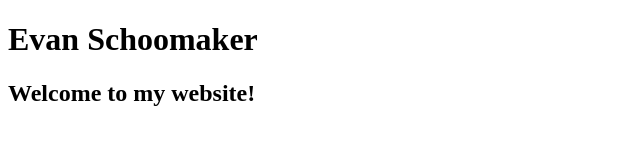
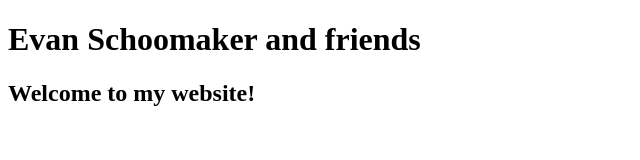
Before and after one commit to evanschoo17/evanschoo17.github.io, a plain HTML site: page index.html in a window 1280 px wide. Shown: the whole page, without its empty margins (0-640 px from the left). Drawn offline with Linux system fonts and the light colour scheme.

Commit message:
first update

```diff
--- a/index.html
+++ b/index.html
@@ -6,7 +6,7 @@
     </head>
 
     <body>
-        <h1>Evan Schoomaker</h1>
+        <h1>Evan Schoomaker and friends</h1>
 
         <h2>Welcome to my website!</h2>
     </body>
```
